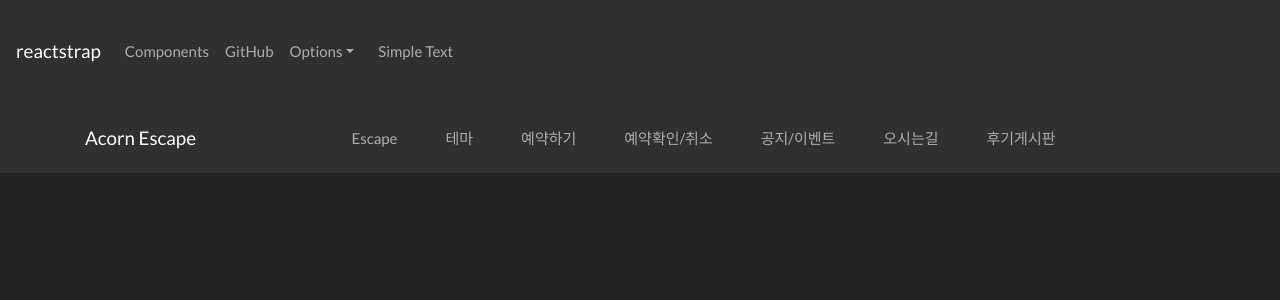
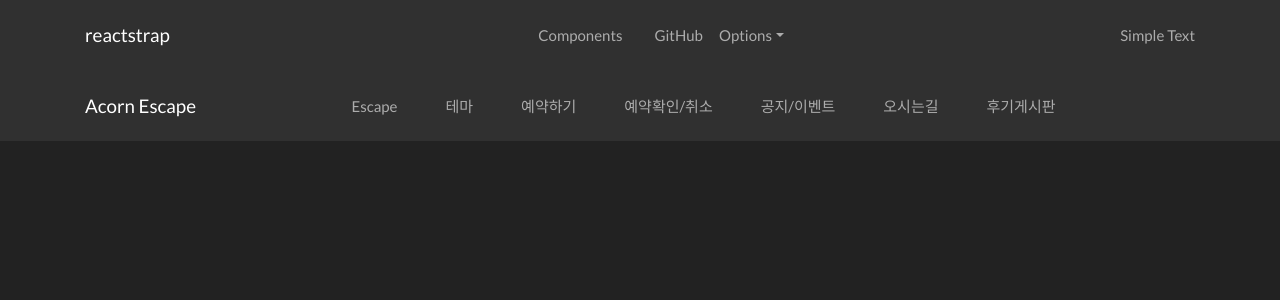
Before and after one commit to WachsenHaus/escape-react-front, a React (Create React App) app: page / in a window 1280 px wide. Shown: the top 300 px of the page. Built offline with nearby package versions, Linux system fonts and the light colour scheme.

Commit message:
reactstrap 적응중..

```diff
--- a/src/App.js
+++ b/src/App.js
@@ -4,6 +4,7 @@ import "bootswatch/dist/darkly/bootstrap.css";
 import {
   Button,
   Collapse,
+  Container,
   DropdownItem,
   DropdownMenu,
   DropdownToggle,
@@ -25,14 +26,12 @@ function App() {
   return (
     <>
       <Navbar className="navbar-padding" color="dark" dark expand="lg">
+        <Container>
           <NavbarBrand href="/">reactstrap</NavbarBrand>
           <NavbarToggler onClick={toggle} />
           <Collapse isOpen={isOpen} navbar>
-          <Nav
-            className="navbar navbar-expand-lg navbar-dark bg-dark navbar-padding"
-            navbar
-          >
-            <NavItem>
+            <Nav className="ml-auto mr-auto" navbar>
+              <NavItem className="ml-3 mr-3">
                 <NavLink href="/components/">Components</NavLink>
               </NavItem>
               <NavItem>
@@ -52,6 +51,7 @@ function App() {
             </Nav>
             <NavbarText>Simple Text</NavbarText>
           </Collapse>
+        </Container>
       </Navbar>
       <nav className="navbar navbar-expand-lg navbar-dark bg-dark navbar-padding">
         <div className="container">
```
Also changed, not shown: 1 other file (tests, documents, lock files or other folders). Lines whose indentation alone changed are shown as unchanged.
